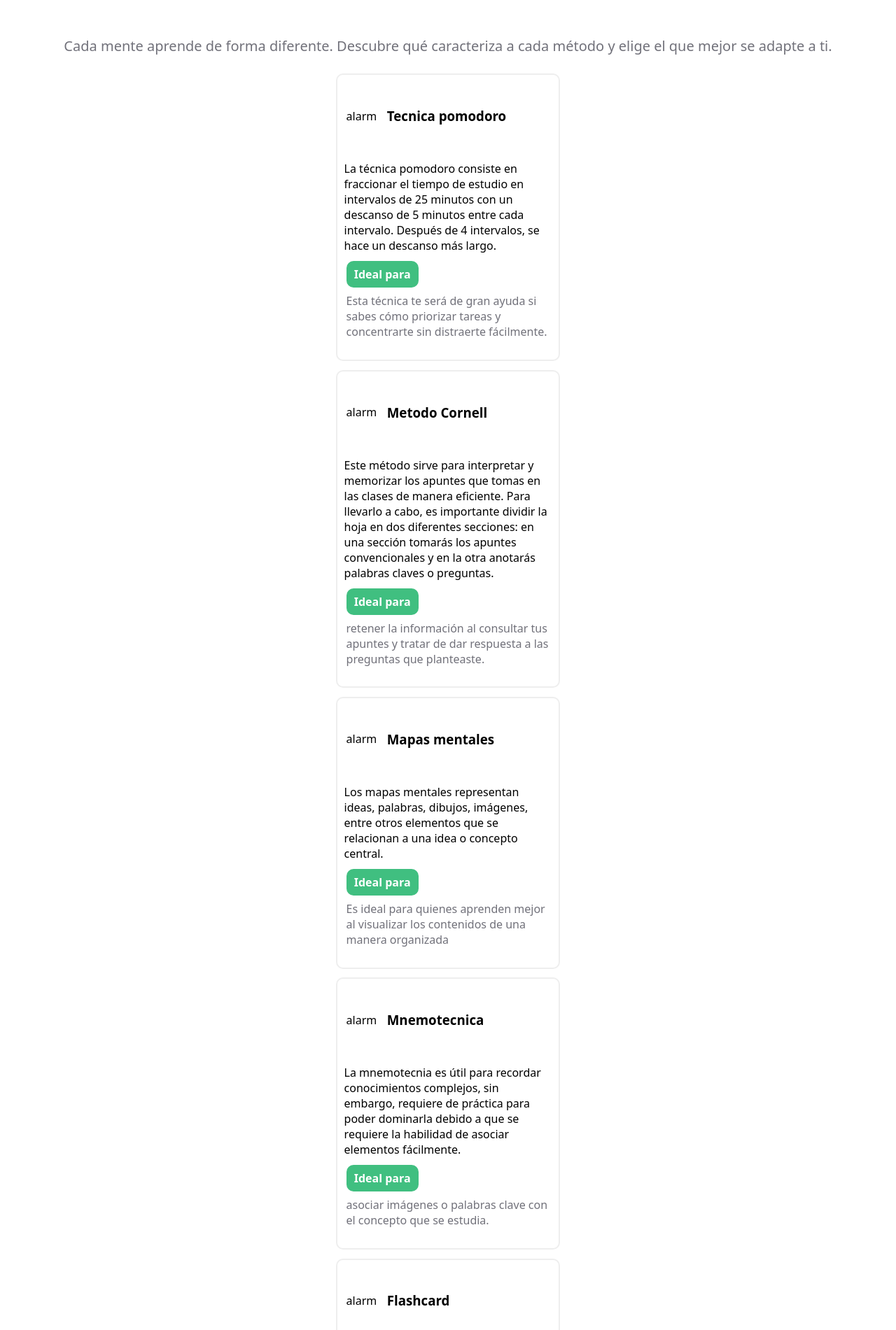
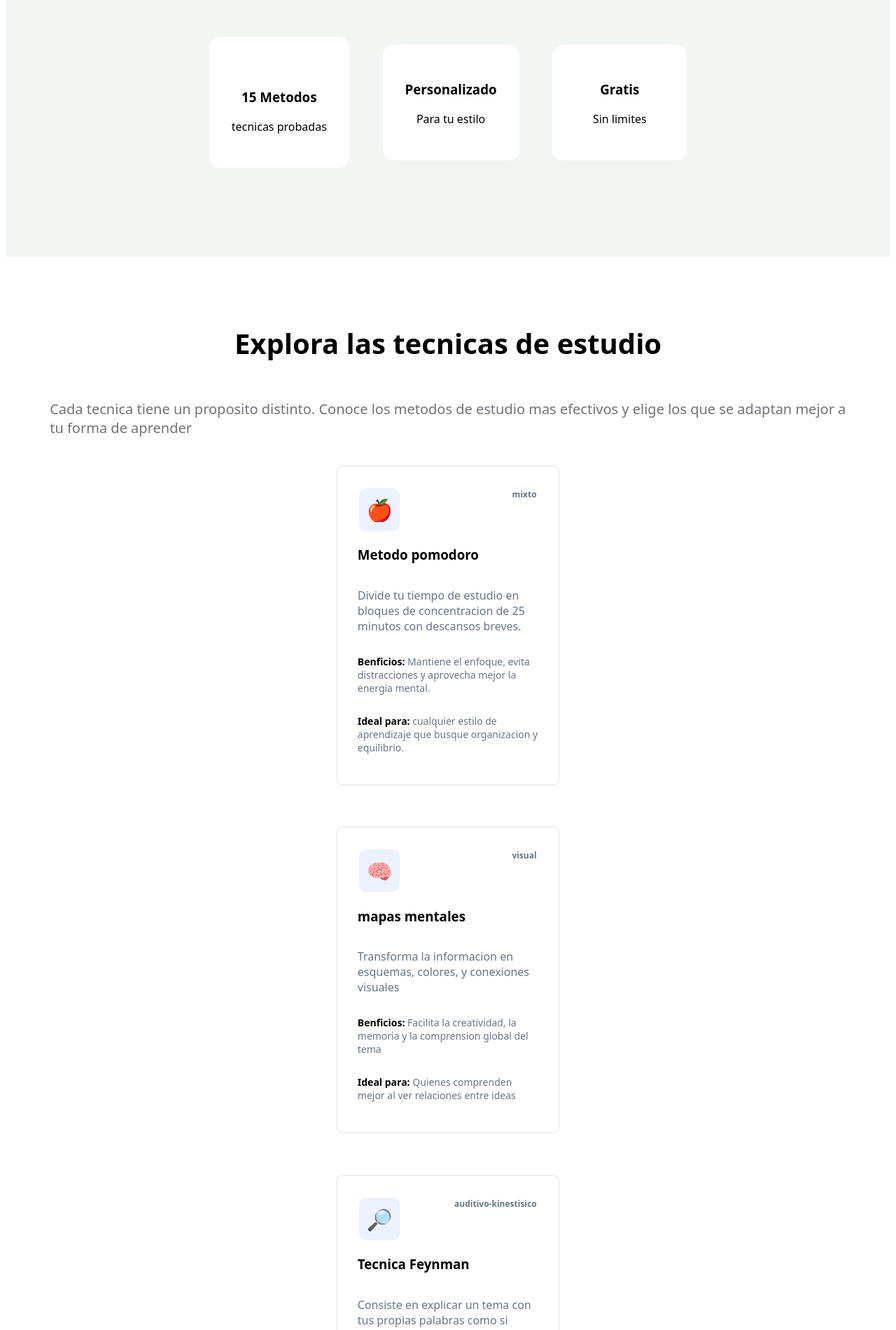
Before and after one commit to pabloduarte9679/prototipo-aplicacion, a React (Vite) app: page /page in a window 1280 px wide. Shown: the part 540-2441 px from the top of the page at 70% size. Built offline with nearby package versions, Linux system fonts and the light colour scheme.

Commit message:
modified layout

```diff
--- a/src/Page.jsx
+++ b/src/Page.jsx
@@ -53,14 +53,30 @@ const Compare = (props) => {
 const MainHeader = (props) => {
     return(
         <header style={MainHeaderStyle}>
-            <h1 style={{fontSize:"3rem"}}>
-                Conoce las tecnicas de estudio <span style={spanStyle}>mas efectivas</span>
+            <h1 style={{fontSize:"4.75rem"}}>
+                Descubre tu forma ideal de <span style={spanStyle}>aprender</span>
             </h1>
-            <p className="p1">Cada mente aprende de forma diferente. Descubre que caracteriza a cada metodo y elige el que mejor se adapte a ti</p>
+            <p className="p1">Explora 15 metodos de estudio cientificamente probados y encuentra la combinacion perfecta para tu estilo de aprendizaje</p>
 
 	    <div style={{display: "flex", justifyContent: "space-between"}}>
             <button style={{color:"#ffffff", backgroundColor:"#3b71dc", padding:"2% 4%", fontWeight:"bold", borderRadius:"10px", border:"solid"}}>Descubrir mi metodo ideal </button>
             <button style={{backgroundColor:"#ffffff", padding:"2% 4%", border:"solid 1px #ccc", borderRadius:"10px"}} onClick={() => props.setCompareCond(true)}>Comparar tecnicas de estudio</button>
+	    </div>
+	    <div style={{display: "flex", width: "60%", height: "25vh", alignItems: "center", justifyContent: "space-between", margin: "5%", textAlign: "center"}}>
+		<div class="three-container">
+		<span className="material-icons">
+		</span>
+                <h3>15 Metodos</h3>
+		<p>tecnicas probadas</p>
+		</div>
+		<div class="three-container">
+                  <h3>Personalizado</h3>
+		  <p>Para tu estilo</p>
+		</div>
+		<div class="three-container">
+                  <h3>Gratis</h3>
+		  <p>Sin limites</p>
+		</div>
 	    </div>
         </header>
     );
@@ -74,125 +90,26 @@ const mainStyle = {
 
 }
 
-const MainContent = () => {
+const MainContent = (props) => {
     return(
         <main style={mainStyle}>
             <h2 style={{fontSize:"2.5rem"}}>Explora las tecnicas de estudio</h2>
-            <p className="p1">Cada mente aprende de forma diferente. Descubre qué caracteriza a cada método y elige el que mejor se adapte a ti.</p>
-            <div style={{display:"flex", flexDirection:"column", alignItems:"center"}}>
-                <div className="method">
-                    <div style={{display:"flex", flexDirection:"row", alignItems:"center"}}>
-                        <span className="material-symbols-outlined">alarm</span>
-                        <div style={{margin:"5%"}}><h3>Tecnica pomodoro</h3>
-                        </div>
-                    </div>
-                    <p>La técnica pomodoro consiste en fraccionar el tiempo de estudio en intervalos de 25 minutos con un descanso de 5 minutos entre cada intervalo. Después de 4 intervalos, se hace un descanso más largo.
-		    </p>
-
-                    <div>
-                        <span className="ideal">Ideal para</span>
-                        <p style={{color:"#71717a"}}>Esta técnica te será de gran ayuda si sabes cómo priorizar tareas y concentrarte sin distraerte fácilmente.
-			</p>
-                    </div>
-                </div>
-                <div className="method">
-                    <div style={{display:"flex", flexDirection:"row", alignItems:"center"}}>
-                        <span className="material-symbols-outlined">alarm</span>
-                        <div style={{margin:"5%"}}><h3>Metodo Cornell</h3>
-                        </div>
-                    </div>
-                    <p>Este método sirve para interpretar y memorizar los apuntes que tomas en las clases de manera eficiente.
-		    Para llevarlo a cabo, es importante dividir la hoja en dos diferentes secciones: en una sección tomarás los apuntes convencionales y en la otra anotarás palabras claves o preguntas.
-
-		    </p>
-
-                    <div>
-                        <span className="ideal">Ideal para</span>
-                        <p style={{color:"#71717a"}}>retener la información al consultar tus apuntes y tratar de dar respuesta a las preguntas que planteaste.
-
-			</p>
-                    </div>
-                </div>
-
-
-
-                <div className="method">
-                    <div style={{display:"flex", flexDirection:"row", alignItems:"center"}}>
-                        <span className="material-symbols-outlined">alarm</span>
-                        <div style={{margin:"5%"}}><h3>Mapas mentales</h3>
-                        </div>
-                    </div>
-                    <p>
-	              Los mapas mentales representan ideas, palabras, dibujos, imágenes, entre otros elementos que se relacionan a una idea o concepto central.
-
-		    </p>
-
-                    <div>
-                        <span className="ideal">Ideal para</span>
-                        <p style={{color:"#71717a"}}>
- 			  Es ideal para quienes aprenden mejor al visualizar los contenidos de una manera organizada
-			</p>
-                    </div>
-                </div>
-
-                <div className="method">
-                    <div style={{display:"flex", flexDirection:"row", alignItems:"center"}}>
-                        <span className="material-symbols-outlined">alarm</span>
-                        <div style={{margin:"5%"}}><h3>Mnemotecnica</h3>
-                        </div>
-                    </div>
-                    <p>
-		    La mnemotecnia es útil para recordar conocimientos complejos, sin embargo, requiere de práctica para poder dominarla debido a que se requiere la habilidad de asociar elementos fácilmente.
-
-		    </p>
-
-                    <div>
-                        <span className="ideal">Ideal para</span>
-                        <p style={{color:"#71717a"}}>
-			  asociar imágenes o palabras clave con el concepto que se estudia.
-
-			</p>
-                    </div>
-                </div>
-
-                <div className="method">
-                    <div style={{display:"flex", flexDirection:"row", alignItems:"center"}}>
-                        <span className="material-symbols-outlined">alarm</span>
-                        <div style={{margin:"5%"}}><h3>Flashcard</h3>
-                        </div>
-                    </div>
-                    <p>
-Una flashcard es una tarjeta (física o virtual) con una pregunta, concepto o término en un lado y su respuesta o definición en el otro. Es una herramienta de estudio muy útil para memorizar información de manera eficiente, ya que permite practicar la recuperación activa de conocimientos a través de un sistema de preguntas y respuestas.
-
-		    </p>
-
-                    <div>
-                        <span className="ideal">Ideal para</span>
-                        <p style={{color:"#71717a"}}>
-			Tomar notas de conceptos especificos y organizar los apuntes
-			</p>
-                    </div>
-                </div>
-
-                <div className="method">
-                    <div style={{display:"flex", flexDirection:"row", alignItems:"center"}}>
-                        <span className="material-symbols-outlined">alarm</span>
-                        <div style={{margin:"5%"}}><h3>Cuadros comparativos</h3>
-                        </div>
-                    </div>
-                    <p>
-	            Si te interesa clasificar información compleja y comparar dos o más elementos de manera gráfica y organizada, entonces los cuadros comparativos serán de gran ayuda para ti.
-
-		    </p>
-
-                    <div>
-                        <span className="ideal">Ideal para</span>
-                        <p style={{color:"#71717a"}}>
-			Comparar ideas o conceptos en una forma grafica
-			</p>
-                    </div>
-                </div>
-
+            <p className="p1">Cada tecnica tiene un proposito distinto. Conoce los metodos de estudio mas efectivos y elige los que se adaptan mejor a tu forma de aprender</p>
+            <div style={{display:"flex", flexDirection:"column", alignItems:"center", width: "75vw", flexWrap: "wrap", justifyContent: "center", gap: "20px"}}>
+              {
+                props.data.map((method) =>
+                  <div className="method" key={method.name}>
+		    <div style={{display: "flex", justifyContent: "space-between"}}>
+                      <span style={{fontSize: "30px", backgroundColor: "#ebf2fe", borderRadius: "10px", padding: "10px"}}>{method.icon}</span>
+		      <span style={{fontSize: "12px", color: "#65758b", fontWeight: "bold"}}>{method.type}</span>
+		    </div>
+                    <h3>{method.name}</h3>
+		    <p style={{color: "#65758b"}}>{method.info}</p>
+		    <p style={{fontSize: "0.875rem", color: "#65758b"}}><b style={{color: "#000"}}>Benficios: </b>{method.benefits}</p>
+		    <p style={{fontSize: "0.875rem", color: "#65758b"}}><b style={{color: "#000"}}>Ideal para: </b>{method.ideal}</p>
+		  </div>
+		)
+              }
             </div>
         </main>
     );
@@ -200,11 +117,77 @@ Una flashcard es una tarjeta (física o virtual) con una pregunta, concepto o t
 
 function Page(){
     const [compareCond, setCompareCond]  = useState(false);
+
+    const methods = [
+  {
+    icon: "🍎",
+    name: "Metodo pomodoro",
+    info: "Divide tu tiempo de estudio en bloques de concentracion de 25 minutos con descansos breves.",
+    benefits: "Mantiene el enfoque, evita distracciones y aprovecha mejor la energia mental.",
+    ideal: "cualquier estilo de aprendizaje que busque organizacion y equilibrio.",
+    type: "mixto",
+    path: "Pomodoro.jsx"
+  },
+  {
+    icon: "🧠",
+    name: "mapas mentales",
+    info: "Transforma la informacion en esquemas, colores, y conexiones visuales",
+    benefits: "Facilita la creatividad, la memoria y la comprension global del tema",
+    ideal: "Quienes comprenden mejor al ver relaciones entre ideas",
+    type: "visual",
+    path: "MentalMap.jsx"
+  },
+  {
+    icon: "🔎",
+    name: "Tecnica Feynman",
+    info: "Consiste en explicar un tema con tus propias palabras como si ensenaras a alguien mas",
+    benefits: "Revela que tanto entiendes realmente y fortalece tu memoria activa",
+    ideal: "Quienes aprender al hablar o practicar",
+    type: "auditivo-kinestisico",
+    path: "Feynman.jsx"
+  },
+  {
+    icon: "⌛",
+    name: "Estudio espaciado",
+    info: "Reparte tus sesiones de estudio en diferentes dias para reforzar la memoria a largo plazo",
+    benefits: "Evita el olvido rapido y mejora la retencion de conceptos clave",
+    ideal: "Estudiantes organizados que buscan constancia sin saturarse",
+    type: "mixto",
+    path: "SpacedStudy.jsx"
+  },
+  {
+    icon: "🧩",
+    name: "autoevaluacion",
+    info: "Implica ponerte a prueba constantemente, simulando examenes o preguntas tipo test",
+    benefits: "El error se convierte en una oportunidad de aprendizaje y refuerza la memoria",
+    ideal: "Quienes aprenden al recordar y repetir informacion",
+    type: "auditivo - visual",
+    path: "Auto.jsx"
+  },
+  {
+    icon: "📓",
+    name: "Metodo Cornell",
+    info: "Divide tus apuntes en tres secciones: notas, ideas clave, y resumen final",
+    benefits: "Organiza la informacion y facilita el repaso posterior",
+    ideal: "Quienes prefieren tener estructura y claridad al estudiar",
+    type: "visual-auditivo",
+    path: "Cornell.jsx",
+  },
+  {
+    icon: "💭",
+    name: "Mnemotecnica",
+    info: "Es posible asociar imagenes o palabras clave con el concepto que se estudia",
+    benefits: "Sirve como tecnica complementaria para memorizar detalles especificos",
+    ideal: "Mentes creativas que asocian conceptos con imagenes, palabras clave, etc..."
+  }
+]
+
+
     return (
         <>
         <MainHeader setCompareCond= {setCompareCond}/>
 	<Compare data={compareCond}/>
-        <MainContent />
+        <MainContent data={methods}/>
         </>
     );
 }
```
